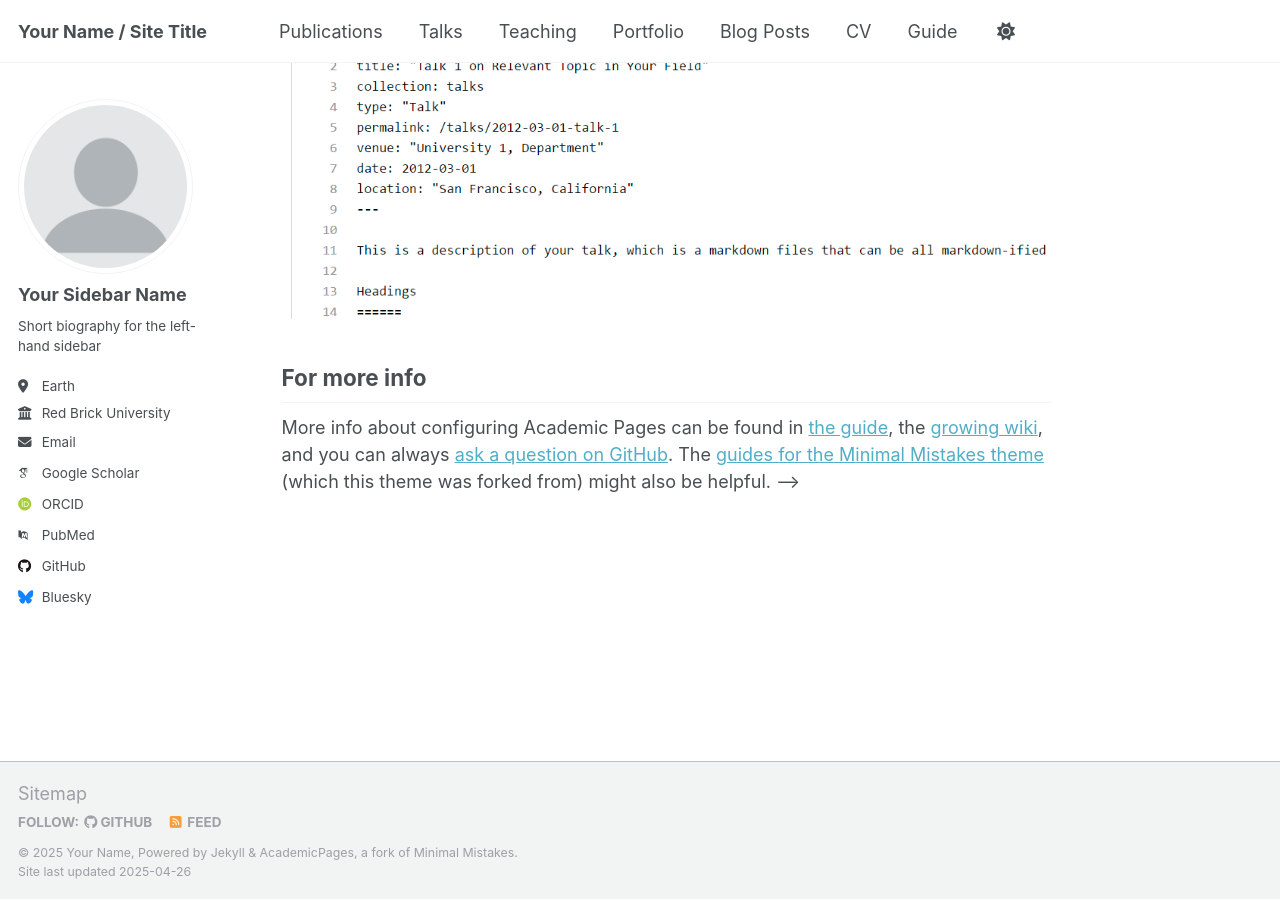
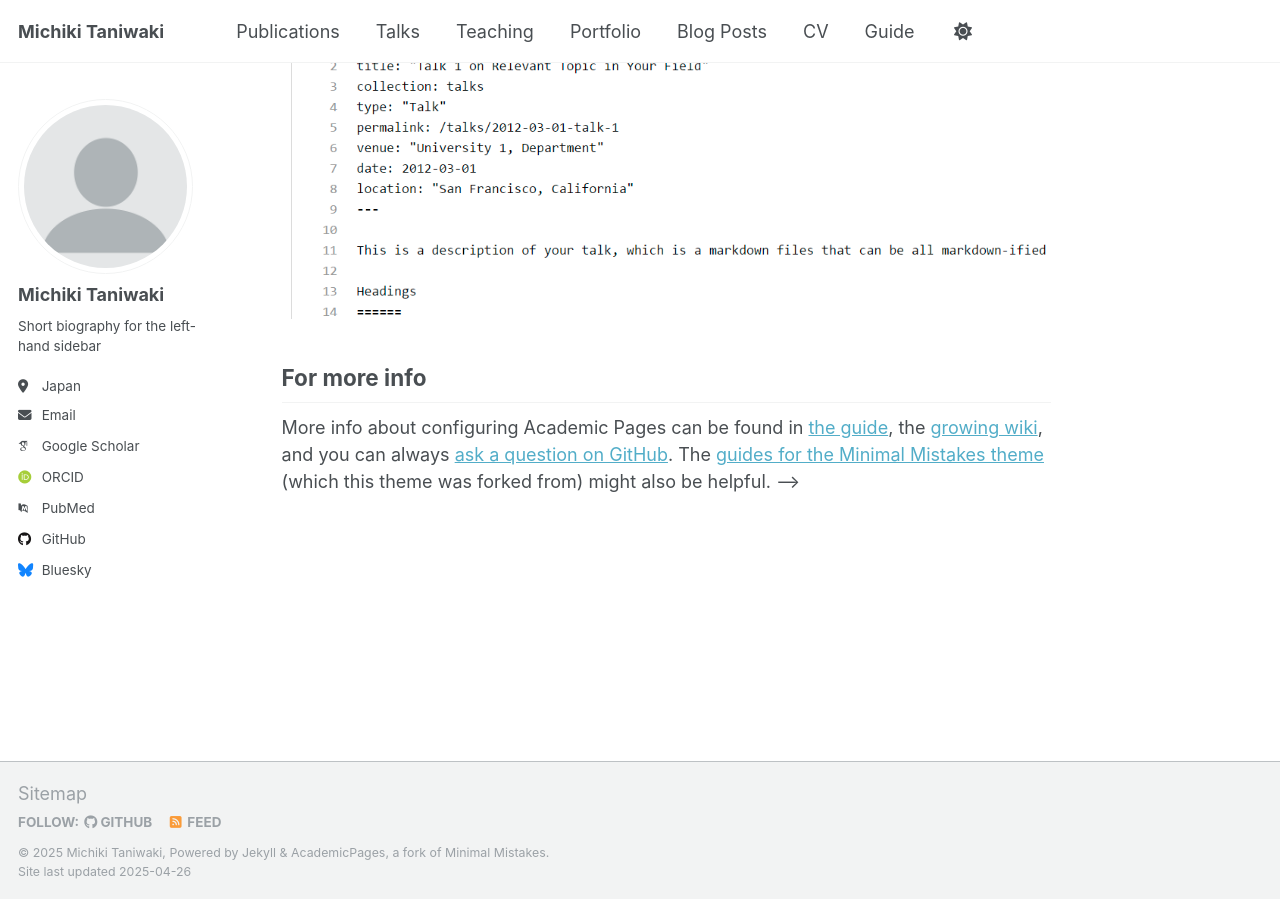
Before and after one commit to MiTaniwaki/MTaniwaki, a Jekyll site: the page built from _pages/about.md, in a window 1280 px wide and 900 px high, scrolled down 2608 px. Built offline with Jekyll 4.4.1, drawn with Linux system fonts in a browser that asks for light colours; some web fonts are replaced.

Commit message:
update several fundational parts

```diff
--- a/_config.yml
+++ b/_config.yml
@@ -9,13 +9,13 @@
 # Basic Site Settings
 locale                   : "en-US"
 site_theme               : "default"
-title                    : "Your Name / Site Title"
+title                    : "Michiki Taniwaki"
 title_separator          : "-"
-name                     : &name "Your Name"
+name                     : &name "Michiki Taniwaki"
 description              : &description "personal description"
-url                      : https://academicpages.github.io # the base hostname & protocol for your site e.g. "https://[your GitHub username].github.io"
+url                      : https://mitaniwaki.github.io # the base hostname & protocol for your site e.g. "https://[your GitHub username].github.io"
 baseurl                  : "" # the subpath of your site, e.g. "/blog"
-repository               : "academicpages/academicpages.github.io"
+repository               : "mitaniwaki/MTaniwaki"
 
 # Site Author - The following control what appear as part of the author content on the side bar.
 #               If a field is blank the icon and link will not appear, otherwise it will be shown.
@@ -23,11 +23,11 @@ repository               : "academicpages/academicpages.github.io"
 author:
   # Biographic information
   avatar           : "profile.png"
-  name             : "Your Sidebar Name"
+  name             : "Michiki Taniwaki"
   pronouns         : # example: "she/her"
   bio              : "Short biography for the left-hand sidebar"
-  location         : "Earth"
-  employer         : "Red Brick University"
+  location         : "Japan"
+  employer         : # "Red Brick University"
   uri              : # URL
   email            : "none@example.org"
 
```
